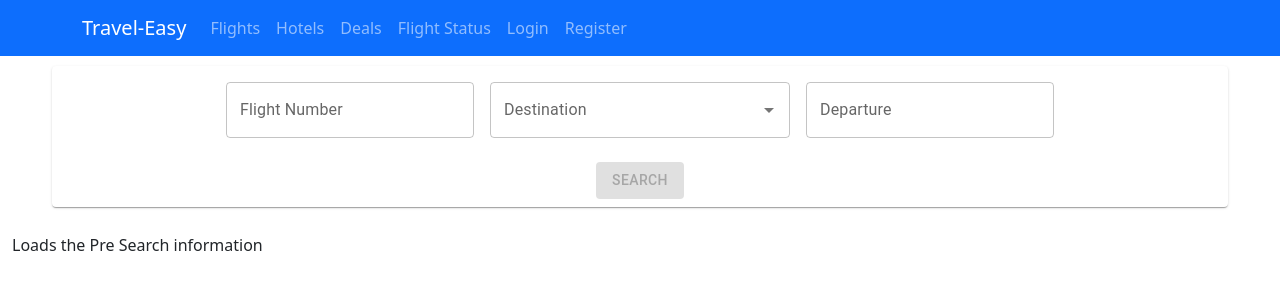
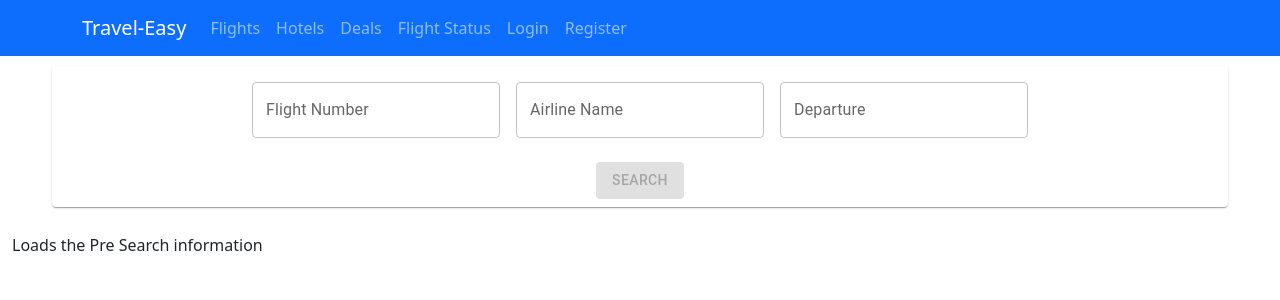
Before and after one commit to aoc38/Travel-Easy-frontend, a React (Create React App) app: page /flightstatus in a window 1280 px wide. Shown: the top 300 px of the page. Built offline with nearby package versions, Linux system fonts and the light colour scheme; what axios-oauth-client would draw is missing.

Commit message:
input data update flight status

```diff
--- a/src/Components/Flights/FlightStatus.js
+++ b/src/Components/Flights/FlightStatus.js
@@ -1,18 +1,16 @@
-import React from 'react'
+import React from 'react';
 // import Card from '../Common/Card';
-import InputSearch from "../Common/searchbar";
+import { useState } from "react";
 import CustomDatePicker from "../Common/date-picker";
-import { useState } from "react";
 // import Button from "../Common/button";
 import { Card } from '@mui/material';
 import Button from "../Common/button";
 import BasicTextFields from "../Common/textfield";
 // import InputSearch from "../Common/searchbar";
 // import CustomDatePicker from "../Common/date-picker";
+import { getLocations } from '../../services/flight/amadeus-api-service';
 import FlightStatusList from './FlightStatusList';
 import Information from "./information";
-import { getLocations } from '../../services/flight/amadeus-api-service'
-import { CardContent } from '@mui/material';
 var flightSearchJsonData = require('../DummyDataFiles/FlightsDummy/FlightSearchData.json');
 
 
@@ -116,12 +114,17 @@ export default function FlightStatus() {
                       label="Flight Number"
                       variant="outlined"
                       id="outline-basic"
-
-
+                    />
+                  </div>
+                  <div className="p-2 mt-2">
+                    <BasicTextFields
+                      label="Airline Name"
+                      variant="outlined"
+                      id="outline-basic"
                     />
                   </div>
 
-                  <div className="p-2 mt-2">
+                  {/* <div className="p-2 mt-2">
                     <InputSearch
                       value={destination}
                       input={toLocations}
@@ -130,7 +133,7 @@ export default function FlightStatus() {
                       label="Destination"
                       className="mt-2"
                     />
-                  </div>
+                  </div> */}
 
                   <div className="p-2 mt-2">
                     <CustomDatePicker
```
